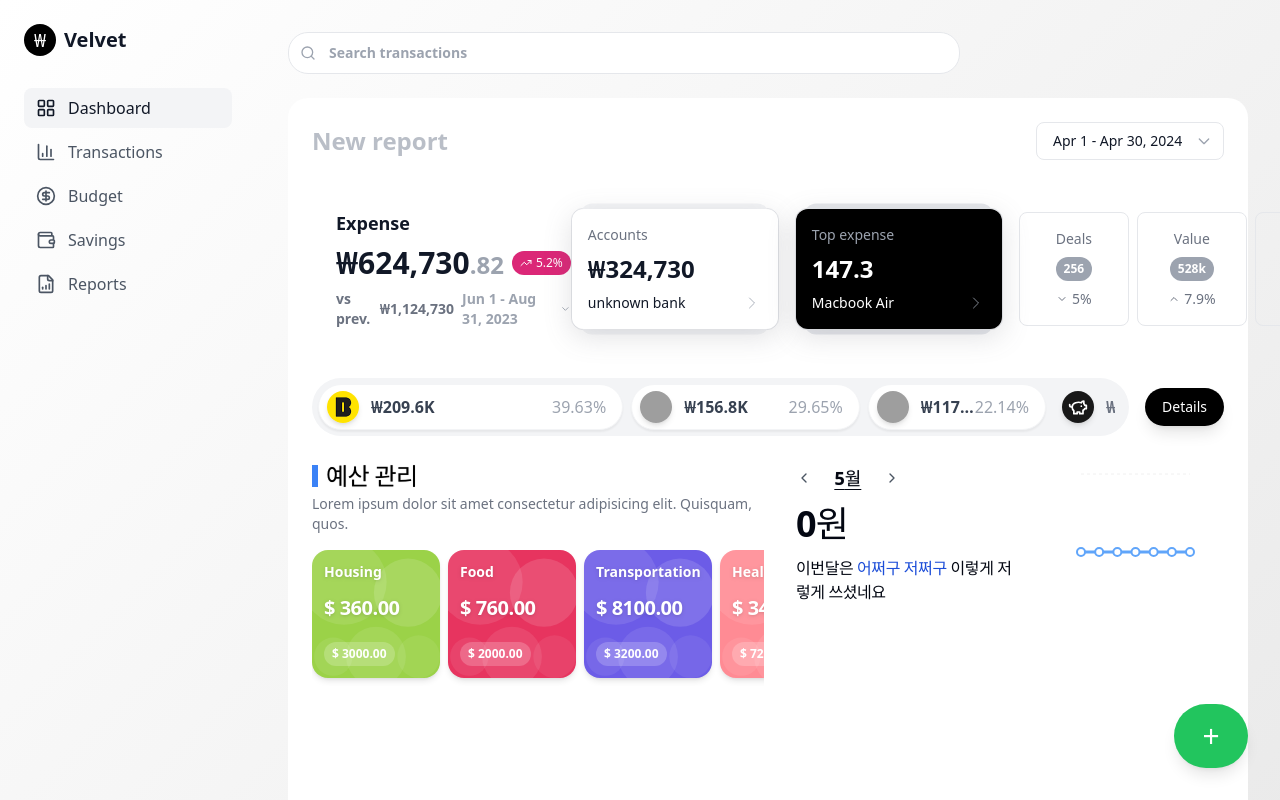
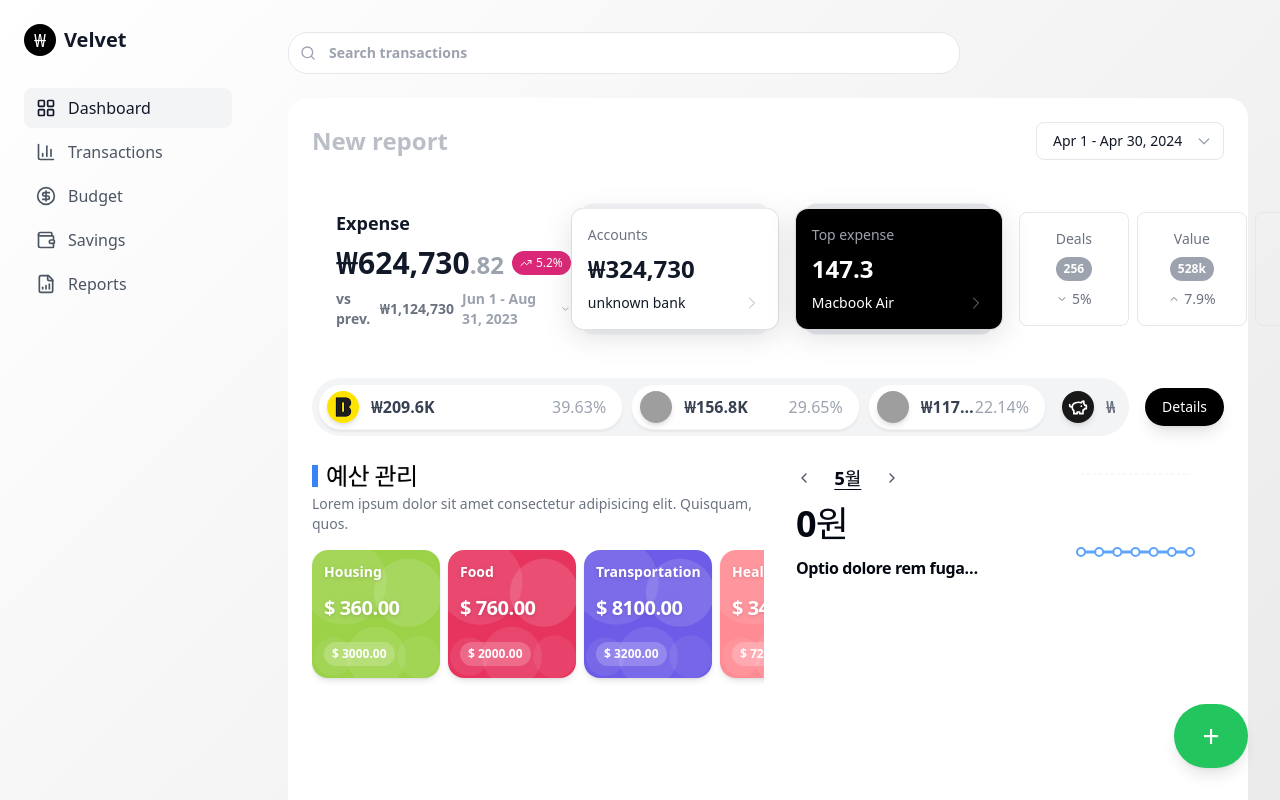
Before and after one commit to jihunhong/velvet, a React (Vite) app: page / in a window 1280 px wide. Shown: the top 800 px of the page. Built offline with nearby package versions, Linux system fonts and the light colour scheme; grey boxes are pictures that could not be loaded; a web font is replaced by a local one.

Commit message:
fix: 샘플 텍스트 수정

```diff
--- a/src/components/ExpenseList.tsx
+++ b/src/components/ExpenseList.tsx
@@ -46,11 +46,10 @@ export default function ExpenseList() {
               <span className="text-gray-950 text-4xl font-bold tracking-tight">{totalSpent.toLocaleString()}원</span>
             </div>
 
-            <div className="flex items-center">
-              <span className="text-gray-950 text-md font-bold tracking-tight">
-                이번달은 <span className="text-blue-700">어쩌구 저쩌구</span> 이렇게 저렇게 쓰셨네요
-              </span>
-            </div>
+            <span className="text-gray-950 text-md font-bold tracking-tight line-clamp-1">
+              Optio dolore rem fuga incidunt <span className="text-blue-700">ratione aliquam laudantium,</span> tempora facere architecto numquam odio
+              mollitia molestiae placeat enim asperiores amet at distinctio expedita! adipisicing elit.
+            </span>
           </div>
         </div>
 
```
